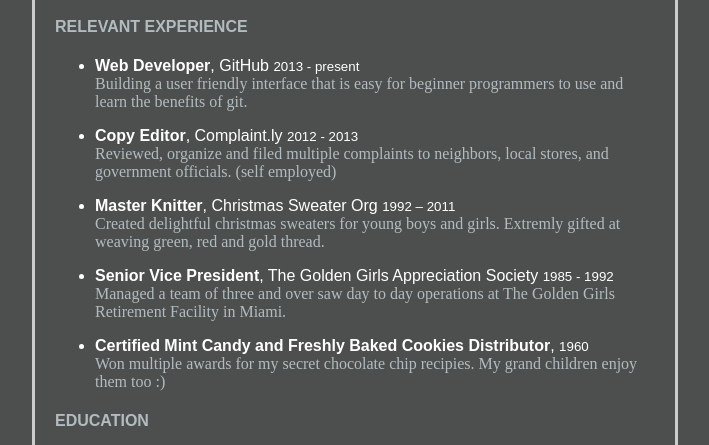
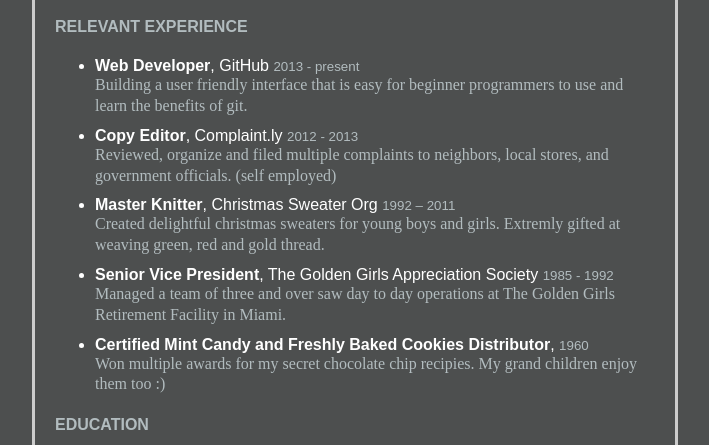
Before and after one commit to varooon/wendy-resume-about-me, a plain HTML site: page resume.html in a window 1280 px wide. Shown: the part 305-750 px from the top of the page, without its empty margins (285-994 px from the left). Drawn offline with Linux system fonts and the light colour scheme.

Commit message:
hw 2 second push

```diff
--- a/resume.html
+++ b/resume.html
@@ -28,25 +28,21 @@
 
       <h4 class="title txt-gray">RELEVANT EXPERIENCE</h4>
       <p>
-        <ul>
-          <li class="title"><strong>Web Developer</strong>, GitHub <small>2013 - present</small></li>
-              <div class="txt-gray">Building a user friendly interface that is easy for beginner programmers to use and learn the benefits of git.</div>
-        </ul>
-        <ul>
-          <li class="title"><strong>Copy Editor</strong>, Complaint.ly <small>2012 - 2013</small></li>
-              <div class="txt-gray">Reviewed, organize and filed multiple complaints to neighbors, local stores, and government officials. (self employed)</div>
-        </ul>
-        <ul>
-          <li class="title"><strong>Master Knitter</strong>, Christmas Sweater Org <small>1992 – 2011</small></li>
-              <div class="txt-gray">Created delightful christmas sweaters for young boys and girls. Extremly gifted at weaving green, red and gold thread.</div>
-        </ul>
-        <ul>
-          <li class="title"><strong>Senior Vice President</strong>, The Golden Girls Appreciation Society <small>1985 - 1992</small></li>
-              <div class="txt-gray">Managed a team of three and over saw day to day operations at The Golden Girls Retirement Facility in Miami.</div>
-        </ul>
-        <ul>
-          <li class="title"><strong>Certified Mint Candy and Freshly Baked Cookies Distributor</strong>, <small>1960</small></li>
-              <div class="txt-gray">Won multiple awards for my secret chocolate chip recipies. My grand children enjoy them too :)</div>
+        <ul class="spaced-list">
+          <li class="title"><strong>Web Developer</strong>, GitHub <small class="txt-gray">2013 - present</small></li>
+              <div class="txt-gray extra-line-height">Building a user friendly interface that is easy for beginner programmers to use and learn the benefits of git.</div>
+
+          <li class="title"><strong>Copy Editor</strong>, Complaint.ly <small class="txt-gray">2012 - 2013</small></li>
+              <div class="txt-gray extra-line-height">Reviewed, organize and filed multiple complaints to neighbors, local stores, and government officials. (self employed)</div>
+
+          <li class="title"><strong>Master Knitter</strong>, Christmas Sweater Org <small class="txt-gray">1992 – 2011</small></li>
+              <div class="txt-gray extra-line-height">Created delightful christmas sweaters for young boys and girls. Extremly gifted at weaving green, red and gold thread.</div>
+
+          <li class="title"><strong>Senior Vice President</strong>, The Golden Girls Appreciation Society <small class="txt-gray">1985 - 1992</small></li>
+              <div class="txt-gray extra-line-height">Managed a team of three and over saw day to day operations at The Golden Girls Retirement Facility in Miami.</div>
+
+          <li class="title"><strong>Certified Mint Candy and Freshly Baked Cookies Distributor</strong>, <small class="txt-gray">1960</small></li>
+              <div class="txt-gray extra-line-height">Won multiple awards for my secret chocolate chip recipies. My grand children enjoy them too :)</div>
         </ul>
       </p>
 
--- a/style.css
+++ b/style.css
@@ -53,3 +53,11 @@ img {
 .txt-gray{
     color: #B2BCBF;
   }
+
+  .extra-line-height{
+    line-height: 1.3em;
+  }
+
+  .spaced-list li{
+    margin-top: 10px;
+  }
```
